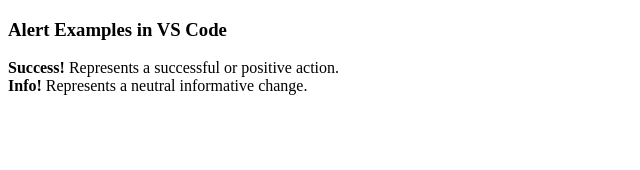
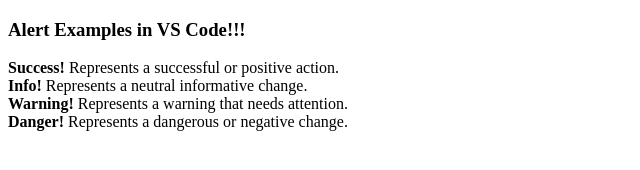
Before and after one commit to matthieucourtin/MyGitProject, a plain HTML site: page index.html in a window 1280 px wide. Shown: the whole page, without its empty margins (0-640 px from the left). Drawn offline with Linux system fonts and the light colour scheme.

Commit message:
Added features

```diff
--- a/index.html
+++ b/index.html
@@ -1,13 +1,15 @@
 <!DOCTYPE html>
 <html lang="en">
 <head>
-    <title>Alert examples</title>
+    <title>Alert examples!!!</title>
     <meta charset=""utf-8">
 </head>
 <body>
 
-    <h3> Alert Examples in VS Code</h3>
+    <h3> Alert Examples in VS Code!!!</h3>
         <strong>Success!</strong> Represents a successful or positive action.</br>
         <strong>Info!</strong> Represents a neutral informative change.</br>
+        <strong>Warning!</strong> Represents a warning that needs attention.</br>
+        <strong>Danger!</strong> Represents a dangerous or negative change.</br>
 </body>
 </html>
```
